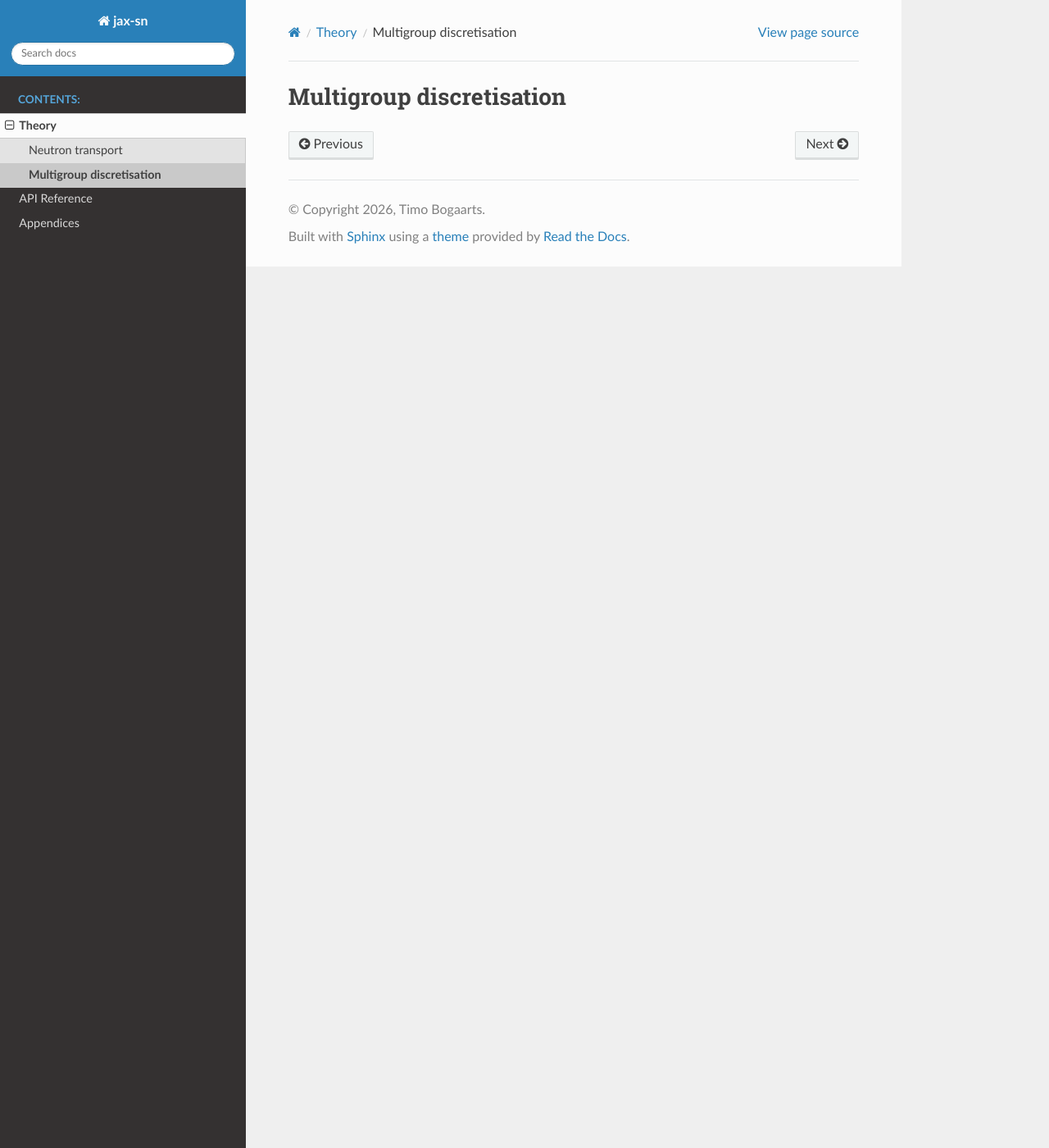
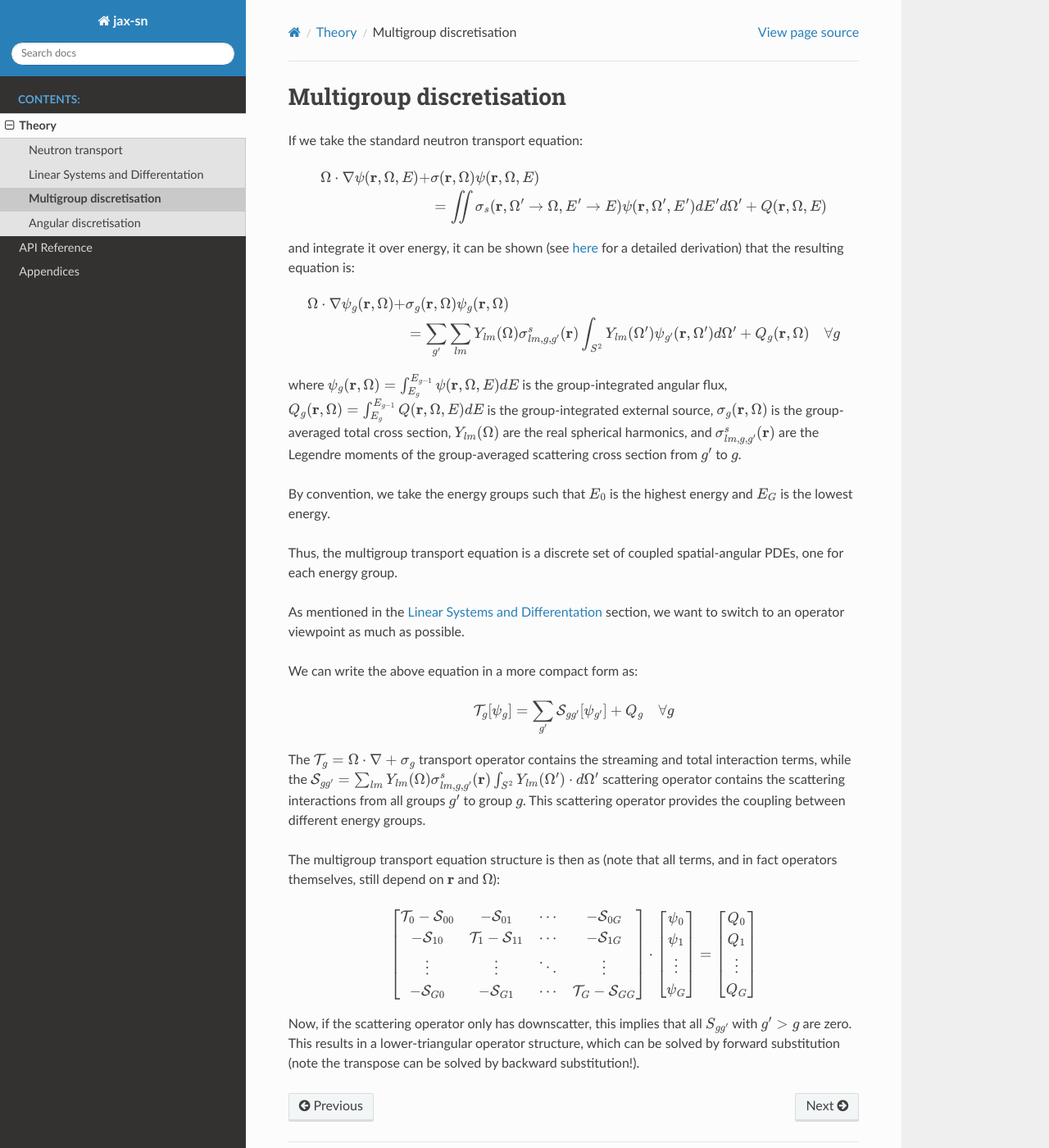
Before and after one commit to timobogaarts/jax-sn, a Sphinx documentation site: the page built from docs/source/theory/multigroup.rst, in a window 1280 px wide and 1400 px high. Shown: the whole window at 82% size. Built offline with Sphinx 7.4.7 and the Read the Docs theme 3.1.0, drawn with Linux system fonts in a browser that asks for light colours.

Commit message:
more docs w/ linear system solving and multigroup

```diff
--- a/docs/source/theory.rst
+++ b/docs/source/theory.rst
@@ -6,4 +6,6 @@ Theory
    :caption: Theory Contents:
 
    theory/neutron_transport.rst
+   theory/linear_system_solving.rst
    theory/multigroup.rst
+   theory/angular_discretisation.rst
--- a/docs/source/theory/multigroup.rst
+++ b/docs/source/theory/multigroup.rst
@@ -1,2 +1,39 @@
 Multigroup discretisation
 ===========================
+
+If we take the standard neutron transport equation:
+
+.. math::
+    \Omega \cdot \nabla \psi(\mathbf{r}, \Omega, E) + &\sigma(\mathbf{r}, \Omega) \psi(\mathbf{r}, \Omega, E) \\
+     &=\iint \sigma_s(\mathbf{r}, \Omega' \to \Omega, E' \to E) \psi(\mathbf{r}, \Omega', E') dE' d\Omega'  + Q(\mathbf{r}, \Omega, E)
+
+and integrate it over energy, it can be shown (see :ref:`here <appendix_multigroup_derivation>` for a detailed derivation) that the resulting equation is:
+
+.. math::
+    \Omega \cdot \nabla \psi_{g}(\mathbf{r}, \Omega) + &\sigma_{g}(\mathbf{r}, \Omega) \psi_{  g}(\mathbf{r}, \Omega) \\
+                &= \sum_{g'} \sum_{lm} Y_{lm}(\Omega) \sigma^s_{lm, g, g'    }(\mathbf{r}) \int_{S^2} Y_{lm}(\Omega')  \psi_{g'}(\mathbf{r}, \Omega') d\Omega' + Q_{g}(\mathbf{r}, \Omega) \quad \forall g
+
+where :math:`\psi_{g}(\mathbf{r}, \Omega) = \int_{E_g}^{E_{g-1}} \psi(\mathbf{r}, \Omega, E) dE` is the group-integrated angular flux, :math:`Q_g(\mathbf{r}, \Omega) = \int_{E_g}^{E_{g-1}} Q(\mathbf{r}, \Omega, E) dE` is the group-integrated external source,
+:math:`\sigma_{g}(\mathbf{r}, \Omega)` is the group-averaged total cross section,
+:math:`Y_{lm}(\Omega)` are the real spherical harmonics, and :math:`\sigma^s_{lm, g, g'    }(\mathbf{r})` are the Legendre moments of the group-averaged scattering cross section from :math:`g'` to :math:`g`.
+
+By convention, we take the energy groups such that :math:`E_0` is the highest energy and :math:`E_{G}` is the lowest energy.
+
+Thus, the multigroup transport equation is a discrete set of coupled spatial-angular PDEs, one for each energy group.
+
+As mentioned in the :ref:`linear_systems_differentation` section, we want to switch to an operator viewpoint as much as possible.
+
+We can write the above equation in a more compact form as:
+
+.. math::
+    \mathcal{T}_g[\psi_g] = \sum_{g'} \mathcal{S}_{gg'}[\psi_{g'}] + Q_g \quad \forall g
+
+The :math:`\mathcal{T}_g = \Omega\cdot \nabla + \sigma_g` transport operator contains the streaming and total interaction terms, while the :math:`\mathcal{S}_{gg'} = \sum_{lm} Y_{lm}(\Omega) \sigma^s_{lm, g, g'    }(\mathbf{r}) \int_{S^2} Y_{lm}(\Omega') \cdot d\Omega'` scattering operator contains the scattering interactions from all groups :math:`g'` to group :math:`g`.
+This scattering operator provides the coupling between different energy groups.
+
+The multigroup transport equation structure is then as (note that all terms, and in fact operators themselves, still depend on :math:`\mathbf{r}` and :math:`\Omega`):
+
+.. math::
+    \begin{bmatrix} \mathcal{T}_0  - \mathcal{S}_{00} & -\mathcal{S}_{01} & \cdots & -\mathcal{S}_{0G} \\ -\mathcal{S}_{10} & \mathcal{T}_1  - \mathcal{S}_{11}& \cdots & -\mathcal{S}_{1G  } \\ \vdots & \vdots & \ddots & \vdots \\ -\mathcal{S}_{G0} & -\mathcal{S}_{G1} & \cdots & \mathcal{T}_G-  \mathcal{S}_{GG}\end{bmatrix}  \cdot \begin{bmatrix} \psi_0 \\ \psi_1 \\ \vdots \\ \psi_G\end{bmatrix} =  \begin{bmatrix} Q_0 \\ Q_1 \\ \vdots \\ Q_G\end{bmatrix}
+
+Now, if the scattering operator only has downscatter, this implies that all :math:`S_{gg'}` with :math:`g' > g` are zero. This results in a lower-triangular operator structure, which can be solved by forward substitution (note the transpose can be solved by backward substitution!).
```
Also changed, not shown: docs/source/appendices/multigroup_derivation.rst (+8 -3 lines), docs/source/theory/angular_discretisation.rst (added, +26 -0 lines), docs/source/theory/linear_system_solving.rst (added, +149 -0 lines), docs/source/theory/neutron_transport.rst (+6 -1 lines).
